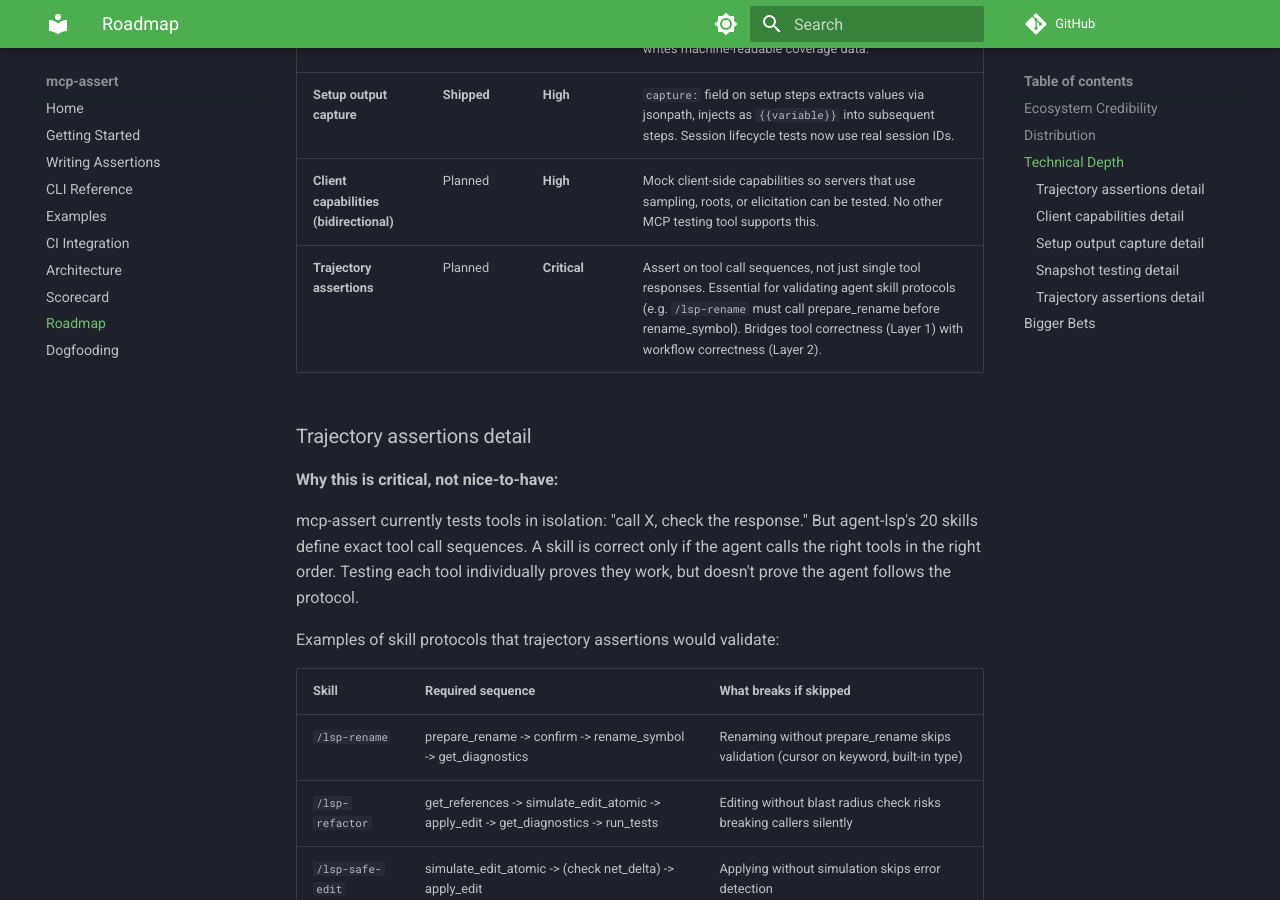
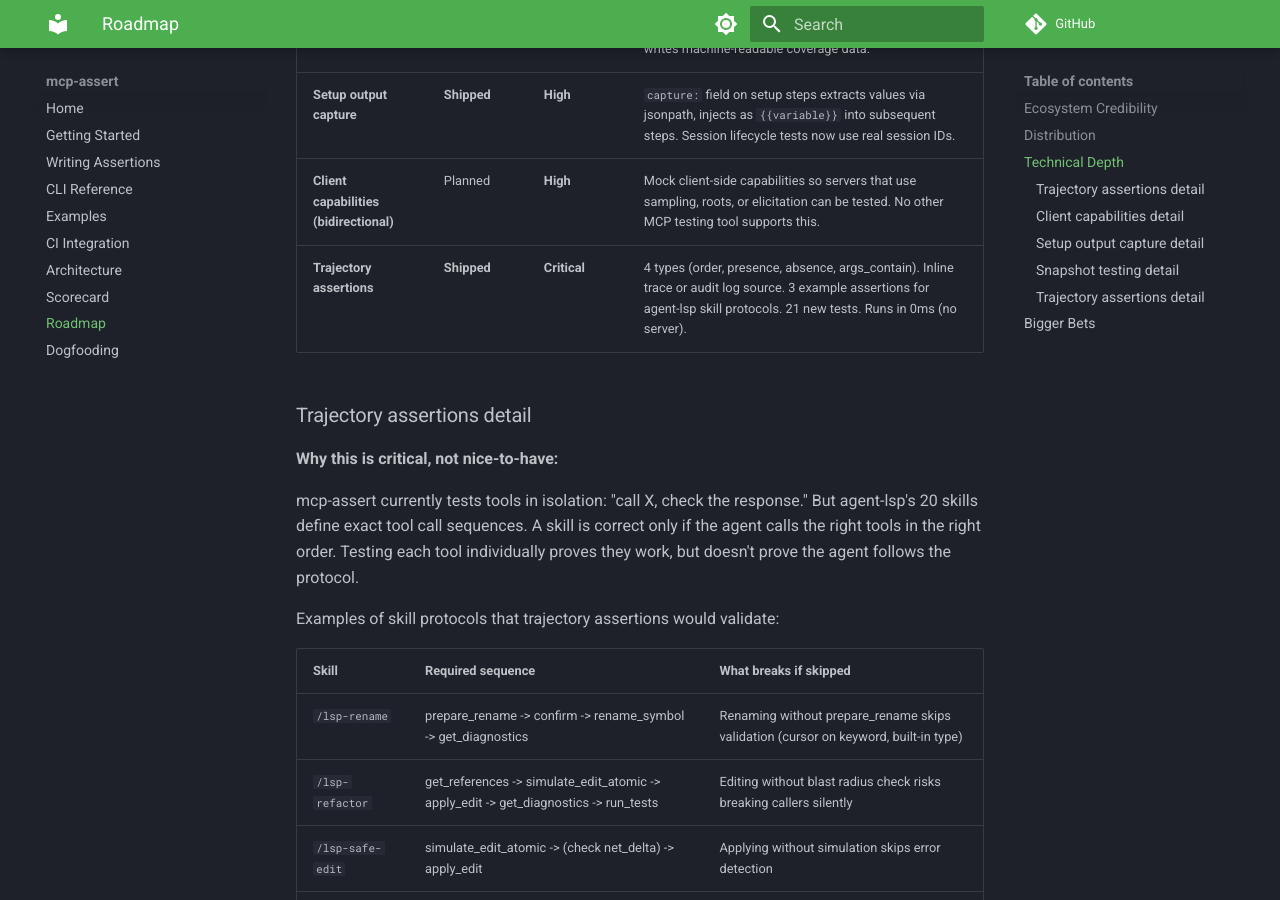
Before and after one commit to blackwell-systems/mcp-assert, an MkDocs documentation site: the page built from docs/roadmap.md, in a window 1280 px wide and 900 px high, scrolled down 1665 px. Built offline with MkDocs 1.6.1 and Material for MkDocs 9.7.7, drawn with Linux system fonts in a browser that asks for light colours; comment, search, counter and statistics services are not loaded.

Commit message:
docs: update changelog, FEATURES.md, roadmap for trajectory assertions

```diff
--- a/docs/roadmap.md
+++ b/docs/roadmap.md
@@ -31,7 +31,7 @@ The GitHub Action is the single highest-leverage distribution move. If adding mc
 | **--coverage-json** | **Shipped** | Medium | `--coverage-json <path>` on `coverage` command writes machine-readable coverage data. |
 | **Setup output capture** | **Shipped** | **High** | `capture:` field on setup steps extracts values via jsonpath, injects as `{{variable}}` into subsequent steps. Session lifecycle tests now use real session IDs. |
 | **Client capabilities (bidirectional)** | Planned | **High** | Mock client-side capabilities so servers that use sampling, roots, or elicitation can be tested. No other MCP testing tool supports this. |
-| **Trajectory assertions** | Planned | **Critical** | Assert on tool call sequences, not just single tool responses. Essential for validating agent skill protocols (e.g. `/lsp-rename` must call prepare_rename before rename_symbol). Bridges tool correctness (Layer 1) with workflow correctness (Layer 2). |
+| **Trajectory assertions** | **Shipped** | **Critical** | 4 types (order, presence, absence, args_contain). Inline trace or audit log source. 3 example assertions for agent-lsp skill protocols. 21 new tests. Runs in 0ms (no server). |
 
 ### Trajectory assertions detail
 
```
Also changed, not shown: CHANGELOG.md (+1 -0 lines), FEATURES.md (+12 -1 lines).
